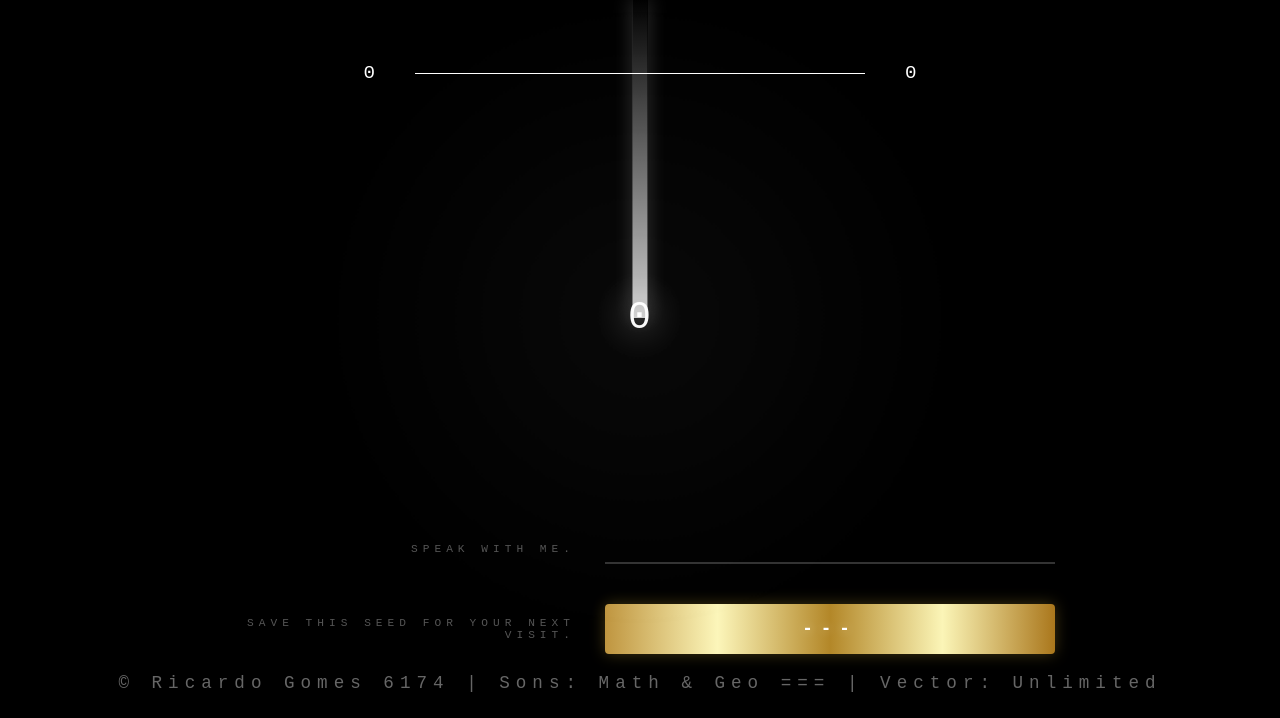
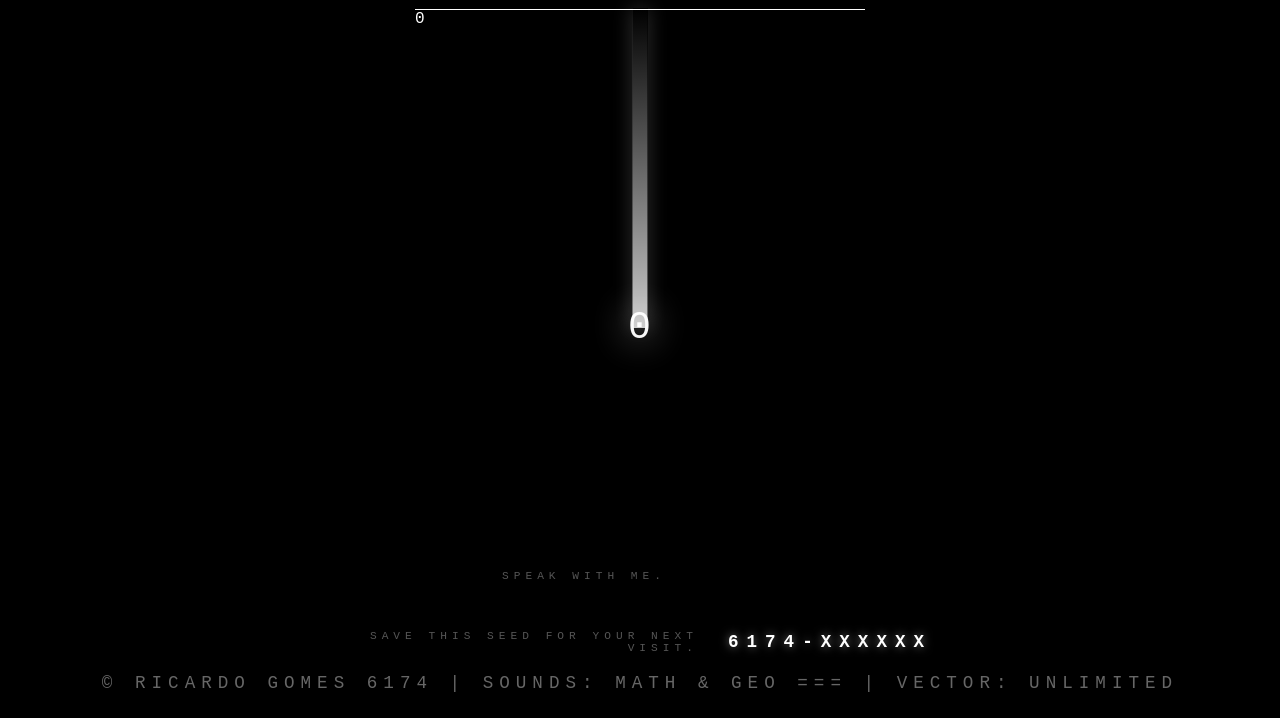
Before and after one commit to Rido6174/The-Page-Zero, a website: page index.html in a window 1280 px wide. Shown: the part 82-800 px from the top of the page. Drawn offline with Linux system fonts and the light colour scheme.

Commit message:
Update index.html

```diff
--- a/index.html
+++ b/index.html
@@ -4,8 +4,8 @@
     <meta charset="UTF-8">
     <meta name="viewport" content="width=device-width, initial-scale=1.0">
     <title>The Page Zero</title>
-    <meta name="description" content="Synchrony of Convergence. Protocol RG-6174. Universal Frequency.">
     <link rel="stylesheet" href="global.css">
+    <link href="https://fonts.googleapis.com/css2?family=Gloria+Hallelujah&display=swap" rel="stylesheet">
 </head>
 <body onclick="initAll()">
     <div id="bunker-container">
@@ -13,36 +13,34 @@
             <h1 id="site-title">THE PAGE ZERO</h1>
             <h2 id="site-subtitle">Synchrony of Convergence</h2>
         </header>
-        <div id="horizon-line-container">
-            <span class="margin-zero left">0</span>
+        <div id="horizon-interface">
             <div id="horizon-line"></div>
-            <span class="margin-zero right">0</span>
+            <span id="horizon-zero">0</span>
         </div>
         <div id="f-left-top" class="formula-display"></div>
         <div id="f-left-bottom" class="formula-display"></div>
         <div id="f-right-top" class="formula-display"></div>
         <div id="f-right-bottom" class="formula-display"></div>
         <div id="geometry-hub">
-            <div id="light-tube"></div> <div id="halo-ring"></div>
-            <canvas id="hexagon-canvas"></canvas>
+            <div id="light-tube"></div>
+            <div id="solar-halo"></div> <canvas id="hexagon-canvas"></canvas>
             <div id="zero-core">0</div>
-            <div id="ai-response-core"></div> </div>
+        </div>
+        <div id="triangle-cursor"></div>
         <div id="interface-overlay">
             <div class="input-group">
-                <span class="label">speak with me.</span>
-                <div class="input-wrapper">
-                    <input type="text" id="user-input" placeholder="..." autofocus autocomplete="off">
+                <span class="label">SPEAK WITH ME.</span>
+                <div class="input-box">
+                    <input type="text" id="user-input" placeholder="" autofocus autocomplete="off">
                 </div>
             </div>
             <div class="input-group">
-                <span class="label">save this seed for your next visit.</span>
-                <div id="seed-box-container">
-                    <div id="seed-box">---</div>
-                </div>
+                <span class="label">SAVE THIS SEED FOR YOUR NEXT VISIT.</span>
+                <div id="seed-box">6174-XXXXXX</div>
             </div>
         </div>
         <footer>
-            <p>&copy; Ricardo Gomes 6174 | Sons: Math & Geo === | Vector: Unlimited</p>
+            <p>&copy; RICARDO GOMES 6174 | SOUNDS: MATH & GEO === | VECTOR: UNLIMITED</p>
         </footer>
     </div>
     <audio id="freq-a6" src="audio_a6.mp3"></audio>
```
